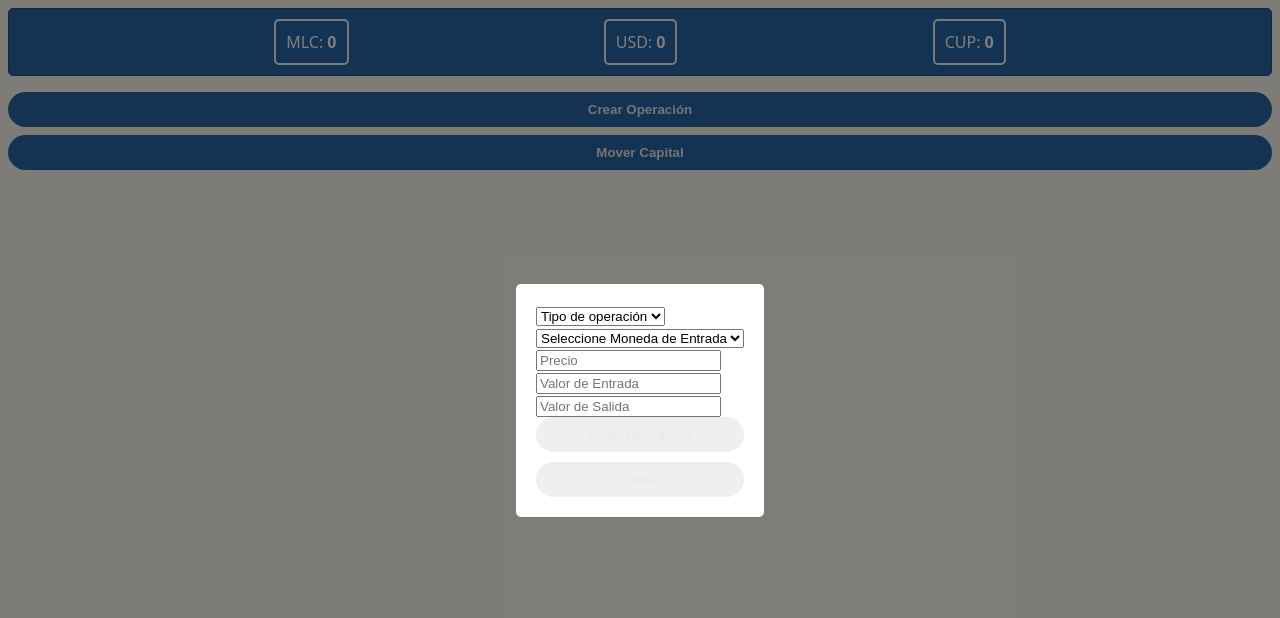
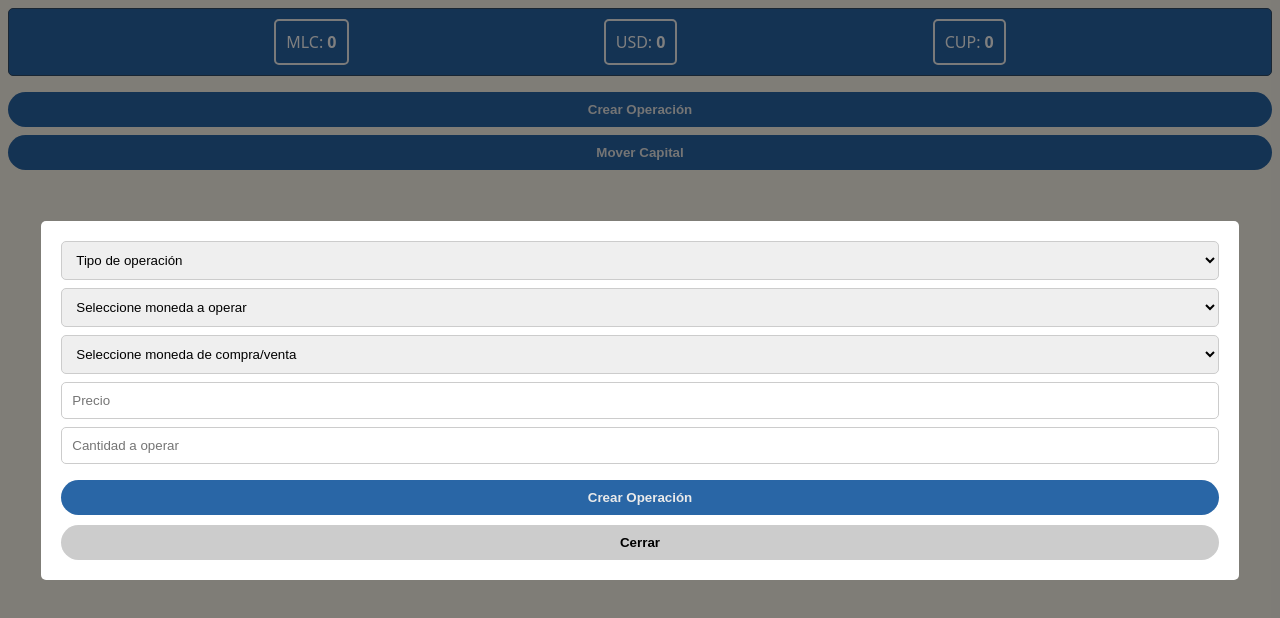
Before and after one commit to naske777/investing-react, a React (Vite) app: page / in a window 1280 px wide. Both pictures are taken after a click on the button "Crear Operación". Shown: the top 618 px of the page. Built offline with nearby package versions, Linux system fonts and the light colour scheme; no server answers.

Commit message:
feat: styles

```diff
--- a/src/components/FormCreate.jsx
+++ b/src/components/FormCreate.jsx
@@ -1,7 +1,15 @@
-import React from "react";
+import React, { useState } from "react";
 import { fetchData } from "../utilities/api";
 
 function OperationForm({ onCreate }) {
+  // Estado para rastrear el tipo de operación seleccionado
+  const [operationType, setOperationType] = useState("");
+
+  // Manejador para cuando cambia el tipo de operación
+  const handleOperationTypeChange = (e) => {
+    setOperationType(e.target.value);
+  };
+
   const handleSubmit = async (e) => {
     e.preventDefault();
     const formData = new FormData(e.target);
@@ -14,18 +22,16 @@ function OperationForm({ onCreate }) {
     }
     formValues.wallet = 1;
     try {
-
       //Caclula el valor de salida segun el precio y el valor de entrada
       formValues.outputCurrency = formValues.price * formValues.inputCurrency;
 
       // Utiliza fetchData para enviar los datos del formulario
       const response = await fetchData("transactions/", formValues, "POST");
 
-      onCreate({ response, formValues }); // Llama a onCreate con la respuesta si necesitas hacer algo con ella
+      onCreate(response); // Llama a onCreate con la respuesta si necesitas hacer algo con ella
 
       // Restablece los valores del formulario
       e.target.reset();
-
     } catch (error) {
       console.error("Error creating transaction:", error);
     }
@@ -33,40 +39,42 @@ function OperationForm({ onCreate }) {
 
   return (
     <form onSubmit={handleSubmit}>
-      <div>
-        <select name="type" required>
+      <select name="type" required onChange={handleOperationTypeChange}>
         <option value="">Tipo de operación</option>
         <option value="shop">Compra</option>
         <option value="sell">Venta</option>
       </select>
-      </div>
-      <div>
+
       <select required name="moneyEntryType">
-          <option value="">Seleccione Moneda de Entrada</option>
+        <option value="">Seleccione moneda a operar</option>
         <option value="USD">USD</option>
         <option value="CUP">CUP</option>
         <option value="MLC">MLC</option>
       </select>
-      </div>
-      <div>
-        <input type="number" placeholder="Precio" name="price" />
-      </div>
-      <div>
+
+      <select required name="moneyExitType">
+        <option value="">
+          {operationType === "shop"
+            ? "Seleccione moneda de venta"
+            : operationType === "sell"
+            ? "Seleccione moneda de compra"
+            : "Seleccione moneda de compra/venta"}
+        </option>
+        <option value="USD">USD</option>
+        <option value="CUP">CUP</option>
+        <option value="MLC">MLC</option>
+      </select>
+
+      <input type="number" placeholder="Precio" name="price" step="0.0001" />
       <input
-          placeholder="Valor de Entrada"
+        className="mb-4"
+        placeholder="Cantidad a operar"
         type="number"
         name="inputCurrency"
       />
-      </div>
-      <div>
-        <input
-          placeholder="Valor de Salida"
-          required
-          type="number" // Changed from "inputCurrency" to "number" to correct the type
-          name="outputCurrency" // Changed from "outputCurrency" to "exitValue" to match state
-        />
-      </div>
-      <button type="submit">Crear Operación</button>
+      <button className="button-create" type="submit">
+        Crear Operación
+      </button>
     </form>
   );
 }
--- a/src/components/Modal.jsx
+++ b/src/components/Modal.jsx
@@ -23,9 +23,11 @@ const Modal = ({ isOpen, onClose, children }) => {
         display: 'flex',
         flexDirection: 'column',
         gap: '10px',
+        margin: '0 10px',
+
       }}>
         {children}
-        <button onClick={onClose}>Close</button>
+        <button className='button-secondary' onClick={onClose}>Cerrar</button>
       </div>
     </div>,
     document.body
--- a/src/index.css
+++ b/src/index.css
@@ -1,34 +1,49 @@
-/* Crea variables  */
+/* Variables de colores */
 :root {
   --blue-light-color: #006fe6;
   --blue-color: #2966a6;
   --blue-dark-color: #334c66;
-
   --yellow-light-color: #e69100;
   --yellow-color: #916d30;
   --yellow-dark-color: #3c3428;
-
-  --red-color:#E61100;
+  --red-color: #E61100;
 }
 
+/* Configuraciones globales */
+body {
+  font-family: system-ui, -apple-system, BlinkMacSystemFont, "Segoe UI", Roboto, Oxygen, Ubuntu, Cantarell, "Open Sans", "Helvetica Neue", sans-serif;
+  background-color: rgb(254, 250, 239);
+}
+
+/* formulario */
+
+input,select{
+  width: 100%;
+  padding: 10px;
+  border-radius: 5px;
+  border: 1px solid #ccc;
+  margin-bottom: 0.5rem;
+  box-sizing: border-box;
+}
+
+/* Flexbox */
 .d-flex-evenly {
   display: flex;
   justify-content: space-evenly;
 }
 
-.d-flex-between{
+.d-flex-between {
   display: flex;
   justify-content: space-between;
-
 }
 
-.money-content {
-  background-color: var(--blue-color);
-  color: white;
-  padding: 10px;
-  border-radius: 5px;
-  border: 1px solid var(--blue-dark-color);
+.operation-list {
+  display: flex;
+  justify-content: space-between;
+  align-items: center;
 }
+
+/* Espaciado */
 
 .mb-4 {
   margin-bottom: 1rem;
@@ -42,38 +57,33 @@
   margin-bottom: 0.5rem;
 }
 
-.mb-1{
+.mb-1 {
   margin-bottom: 0.25rem;
-
 }
 
+.ms-2{
+  margin-left: 0.5rem;
+}
+
+/* Flex items */
 .f-20 {
   flex: 20 0 0;
 }
+
 .f-30 {
   flex: 30 0 0;
 }
+
 .f-10 {
   flex: 10 1 0;
 }
 
+/* Alineación de texto */
 .text-end {
   text-align: end;
 }
 
-body {
-  font-family: system-ui, -apple-system, BlinkMacSystemFont, "Segoe UI", Roboto,
-    Oxygen, Ubuntu, Cantarell, "Open Sans", "Helvetica Neue", sans-serif;
-
-    background-color: rgb(254, 250, 239);
-}
-
-.money {
-  border: 2px solid whitesmoke;
-  padding: 10px;
-  border-radius: 5px;
-}
-
+/* Estilos de botones */
 button {
   font-weight: bold;
   padding: 10px 15px;
@@ -82,55 +92,71 @@ button {
   color: rgb(234, 234, 234);
   width: 100%;
 }
+
+
+
 .button-create {
   background-color: var(--blue-color);
-
 }
 
 .button-delete {
   background-color: var(--red-color);
 }
+
 .button-edit {
   background-color: var(--yellow-light-color);
 }
+.button-secondary{
+  background-color: #ccc;
+  color: #000000;
+}
 
-.text-muted{
+/* Estilos de texto */
+.text-muted {
   opacity: 0.5;
   font-size: 12px;
 }
 
-.text-success{
+.text-success {
   color: rgb(103, 150, 33);
 }
 
-.text-danger{
+.text-danger {
   color: var(--red-color);
 }
 
-.operation-card {
-  border: 1px solid whitesmoke;
+/* Estilos de tarjetas y contenido */
+.money-content, .money, .operation-card {
   padding: 10px;
   border-radius: 5px;
+}
+
+.money-content {
+  background-color: var(--blue-color);
+  color: white;
+  border: 1px solid var(--blue-dark-color);
+}
+
+.money {
+  border: 2px solid whitesmoke;
+}
+
+.operation-card {
   background-color: white;
   border: #cecece 1px solid;
-  }
-
-.operation-list{
-  display: flex;
-  justify-content: space-between;
-  align-items: center;
 }
 
-.shop{
+/* Estilos específicos de operaciones */
+.shop {
   border-left: rgb(103, 150, 33) 5px solid;
 }
 
-.sell{
+.sell {
   border-left: var(--red-color) 5px solid;
 }
 
-
-h4 , h5{
-  margin-top: 0px ;
+/* Estilos de encabezados */
+h4, h5 {
+  margin-top: 0px;
   margin-bottom: 0px;
 }
```
Lines whose indentation alone changed are shown as unchanged.
